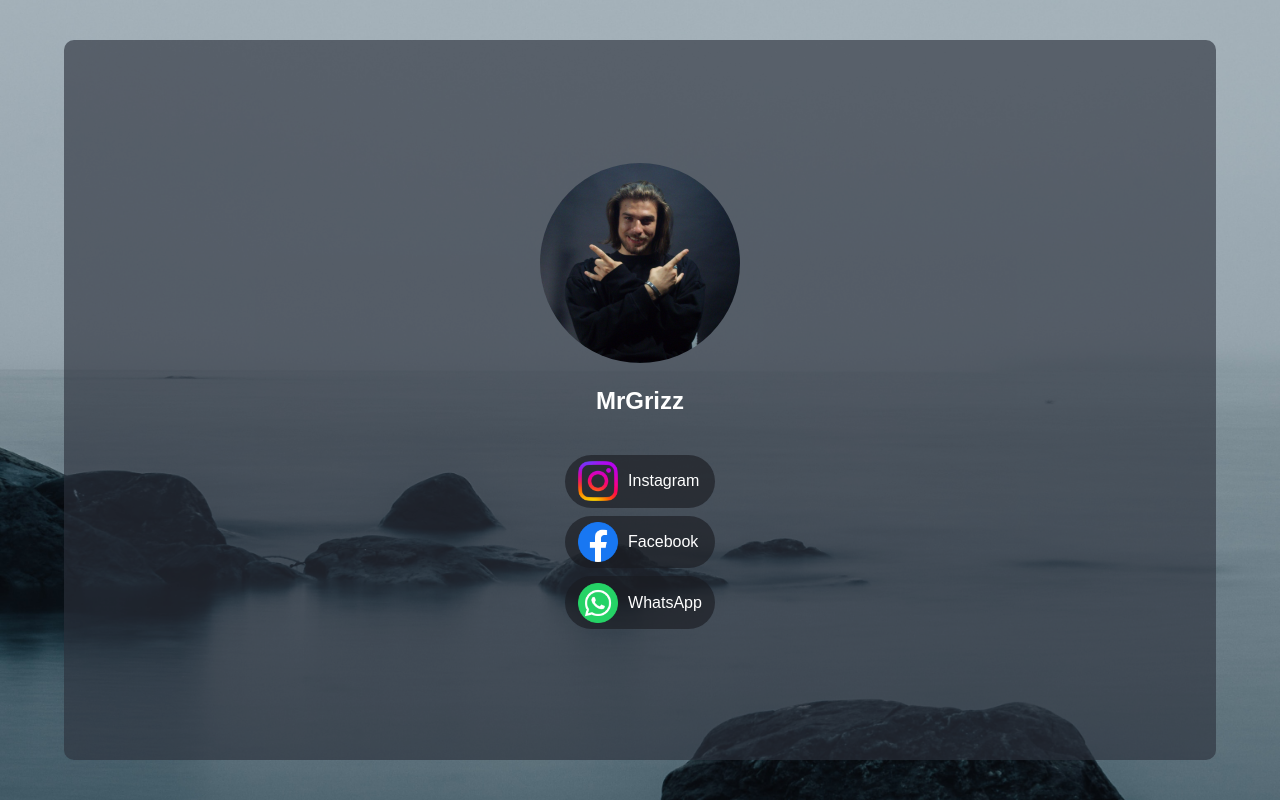
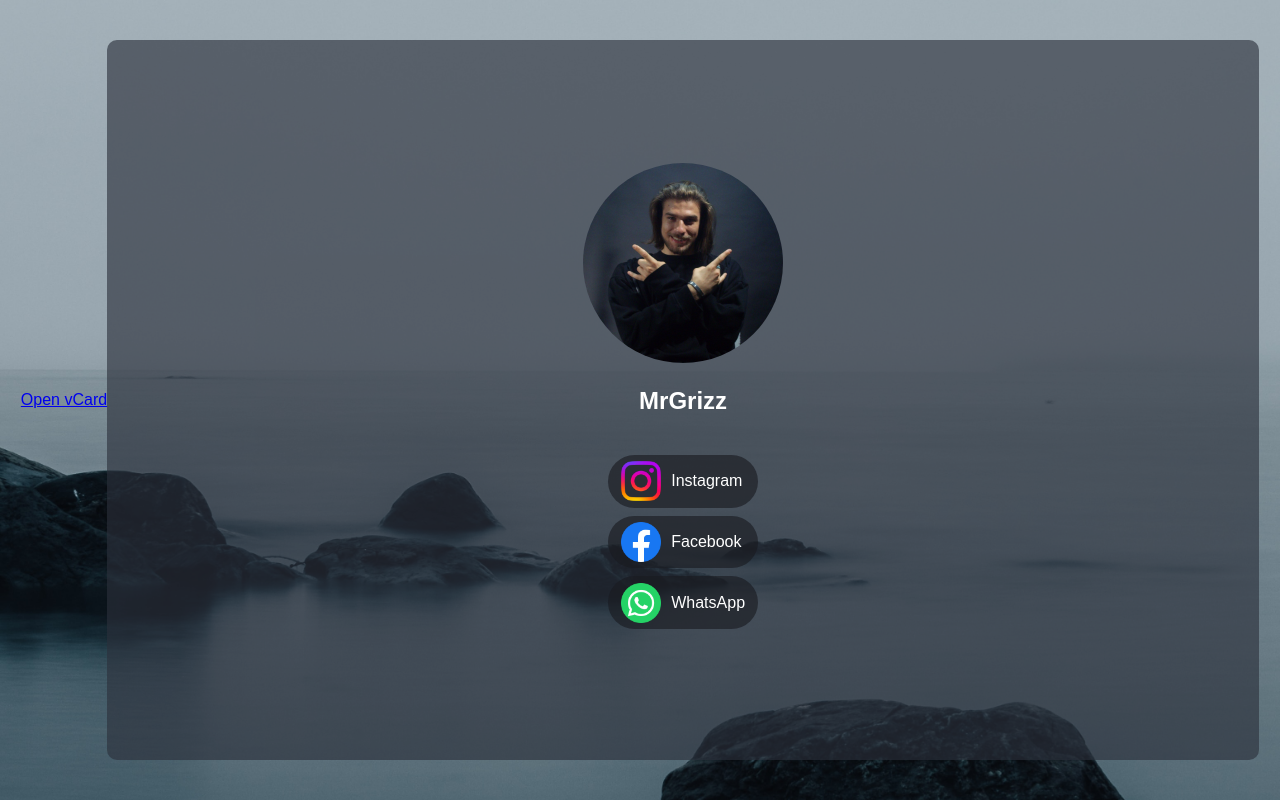
Before and after one commit to MrGrizz11/MrGrizz.github.io, a plain HTML site: page index.html in a window 1280 px wide. Drawn offline with Linux system fonts and the light colour scheme.

Commit message:
Update index.html

```diff
--- a/index.html
+++ b/index.html
@@ -26,6 +26,7 @@
         <link href="https://fonts.googleapis.com/css2?family=Work+Sans&display=swap" rel="stylesheet">
     </header>
     <div class="profile">
+        <a href="data:text/vcard;charset=utf-8,BEGIN:VCARD%0AVERSION:3.0%0AFN:John%20Doe%0ATEL:123456789%0AEMAIL:john.doe@example.com%0AEND:VCARD" target="_blank">Open vCard</a>
         <section class="profile-section">
             <div class="profile-image">
                 <img src="avatar.jpg" alt="User Photo">
```
